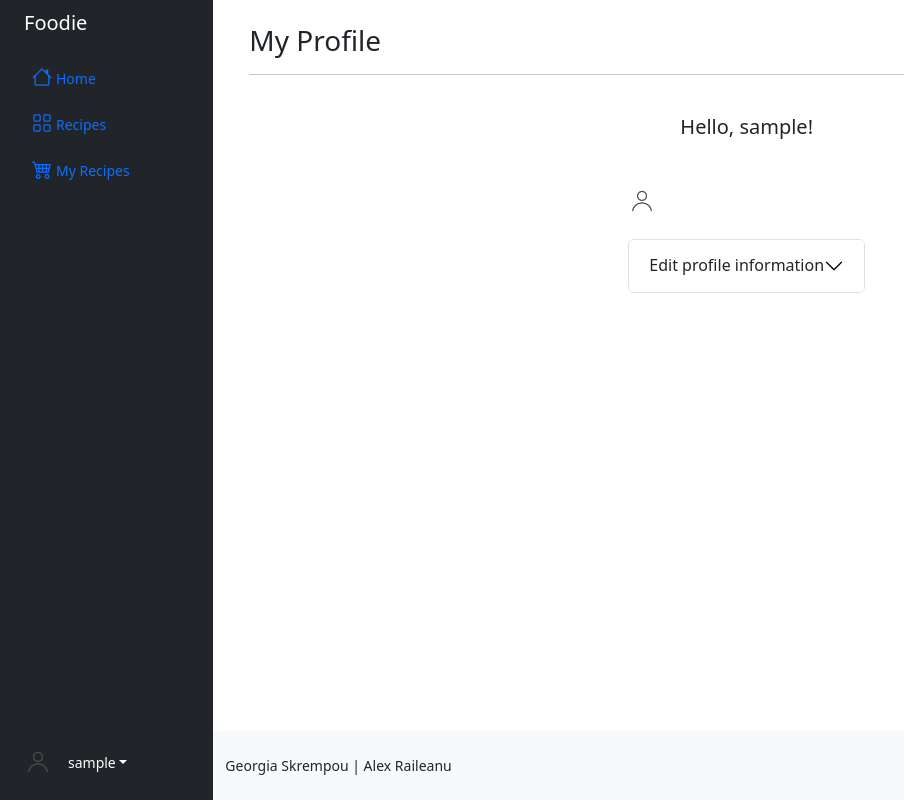
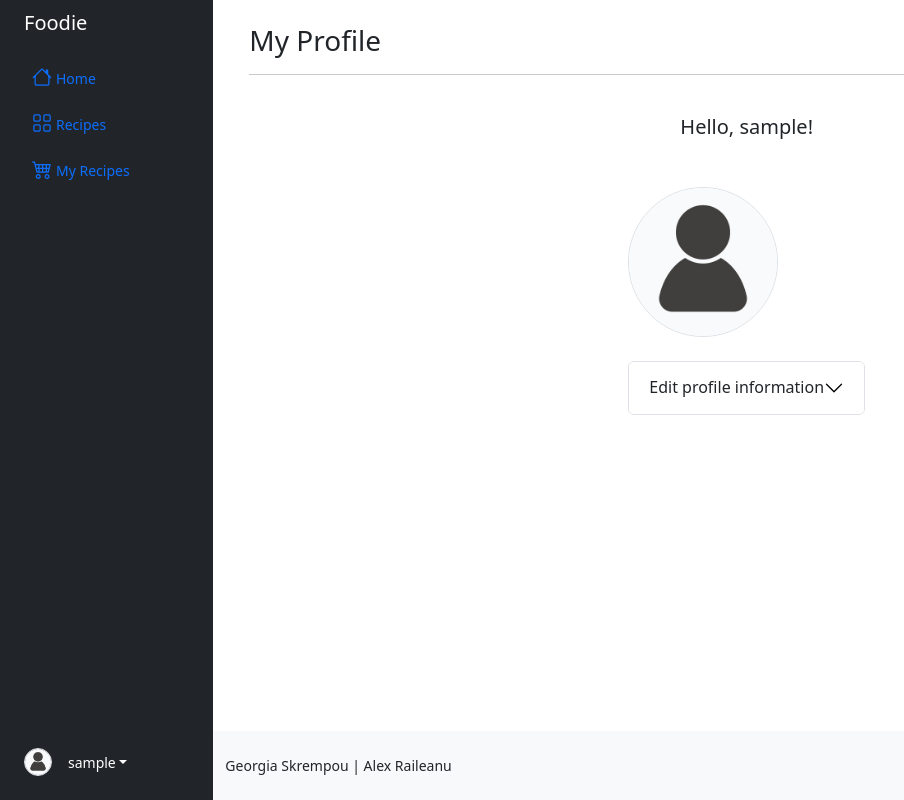
Before and after one commit to GeorgiaSkrempou/Food, a Django app: page /accounts/profile/ in a window 1280 px wide. Shown: the whole page, without its empty margins (0-904 px from the left). Run offline with Django 4.2, Linux system fonts and the light colour scheme; the visitor is signed in with stand-in values (Sample User, id 1); some libraries are stand-ins or nearby versions.

Commit message:
fix: fixe dthe quality of the default user profile image

```diff
--- a/recipes_app/templates/base.html
+++ b/recipes_app/templates/base.html
@@ -68,10 +68,10 @@
                            id="dropdownUser1" data-bs-toggle="dropdown" aria-expanded="false">
                            {% if user.avatar %}
                             <img src="{{ MEDIA_URL }}{{ user.avatar }}" alt="" width="28" height="28"
-                                 class="rounded-circle">
+                                 class="rounded-circle border">
                             {% else %}
-                                <img src="{{ MEDIA_URL }}default.png" alt="" width="28" height="28"
-                                class="rounded-circle">
+                                <img src="{{ MEDIA_URL }}default.jpg" alt="" width="28" height="28"
+                                class="rounded-circle border">
                             {% endif %}
 
                             <span class="d-none d-sm-inline ms-3">{{ user.username }}</span>
--- a/recipes_app/user/models.py
+++ b/recipes_app/user/models.py
@@ -44,7 +44,7 @@ class Account(AbstractBaseUser):
     is_active = models.BooleanField(default=True)
     is_staff = models.BooleanField(default=False)
     is_superuser = models.BooleanField(default=False)
-    avatar = models.ImageField(default='default.png', upload_to='profile_images', blank=True)
+    avatar = models.ImageField(default='default.jpg', upload_to='profile_images', blank=True)
 
     def save_image(self, *args, **kwargs):
         super().save()
--- a/recipes_app/user/templates/user/profile.html
+++ b/recipes_app/user/templates/user/profile.html
@@ -12,11 +12,11 @@
         <h5 class="card-title mx-auto">Hello, {{ user.username }}!</h5>
         <div class="mx-auto mb-4 pt-5">
             {% if user.avatar %}
-                <img src="{{ MEDIA_URL }}{{ user.avatar }}" alt="" width="28" height="28"
-                                 class="rounded-circle">
+                <img src="{{ MEDIA_URL }}{{ user.avatar }}" alt="" width="150" height="150"
+                                 class="rounded-circle border">
             {% else %}
-                <img src="{{ MEDIA_URL }}default.png" alt="" width="28" height="28"
-                                class="rounded-circle">
+                <img src="{{ MEDIA_URL }}default.jpg" alt="" width="250" height="250"
+                                class="rounded-circle border">
             {% endif %}
 
 
```
Also changed, not shown: recipes_app/media/default.jpg (added), recipes_app/media/default.png (deleted), recipes_app/user/migrations/0004_alter_account_avatar.py (added).
